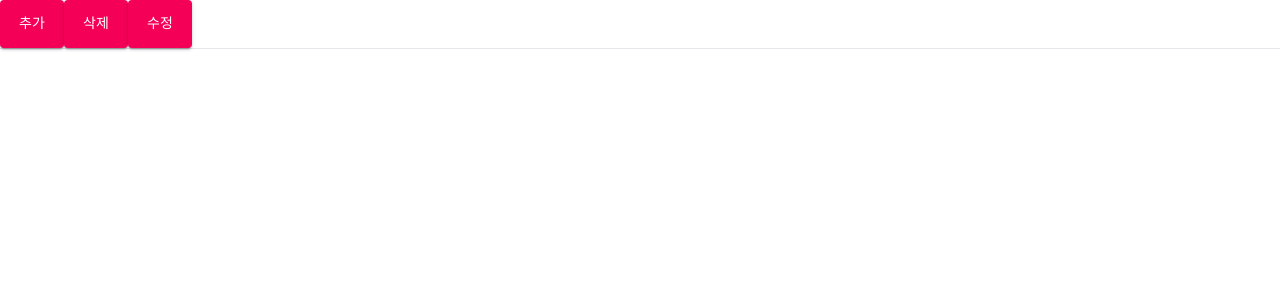
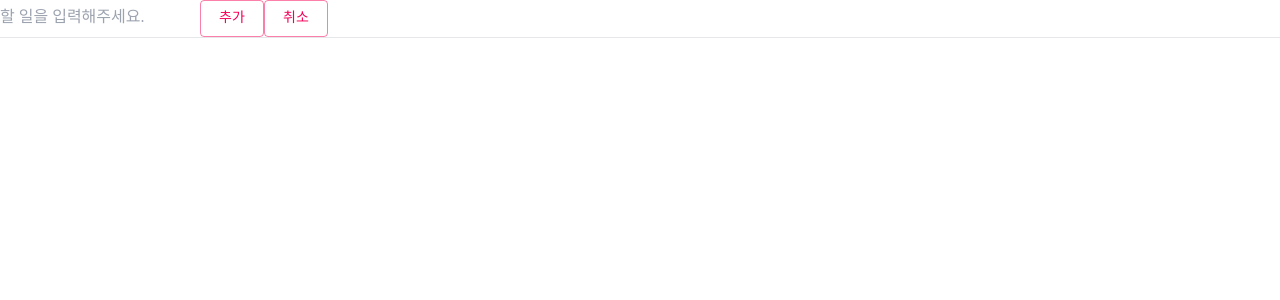
Before and after one commit to CHOMINWOONG/2024-react-exam, a React (Create React App) app: page / in a window 1280 px wide. Shown: the top 300 px of the page. Built offline with nearby package versions, Linux system fonts and the light colour scheme.

Commit message:
간단한 할 일 리스트 만들기

```diff
--- a/src/App.js
+++ b/src/App.js
@@ -1,34 +1,109 @@
 import React, { useState, useRef, useEffect, useMemo, useCallback } from 'react';
-import { Button } from "@mui/material";
+import { Button, Input } from "@mui/material";
+
+
+
+function TodoListItem({todosState, todo, index}) {
+  const [editMode, setEditMode] = useState(false);
+  const [editedContent, setEditedContent] = useState(todo.content);
+  const editedContentInputRef = useRef(null);
+
+  const onRemoveClick = () => {
+    todosState.removeTodo(index);
+
+  }
+
+  const showEdit = () => {
+    setEditMode(true);
+  }
+  const commitEdit = () => {
+      if ( editedContent.trim().length == 0 ) {
+        alert('할 일을 입력해주세요');
+        editedContentInputRef.current.focus();
+        return;
+      }
+
+      todosState.modifyTodo(index, editedContent.trim());
+
+      setEditMode(false);
+  }
+  const cancelEdit = () => {
+      setEditMode(false);
+      setEditedContent(todo.content);
+  }
+
+  return (
+    <li>
+      {todo.id}
+      {dateToStr(todo.regDate)}
+      { editMode || (
+        <>
+          {todo.content}
+          <Button variant='outlined' onClick={showEdit}>수정</Button>
+        </>
+      )}
+      {editMode && <>
+        <Input variant='plain' type="text" placeholder='할 일을 입력해주세요' value={editedContent}
+        onChange={(e) => setEditedContent(e.target.value)}/>
+        <Button variant='outlined' onClick={commitEdit}>수정완료</Button>
+        <Button variant='outlined' onClick={cancelEdit}>수정취소</Button>
+      </>}
+      <Button variant='outlined' onClick={onRemoveClick}>삭제</Button>
+    </li>
+    )
+  }
+
+
+function TodoList({todosState}) {
+  return (
+    <>
+      <ul>
+        {todosState.todos.map((todo, index) => (
+          <TodoListItem todosState={todosState} key={todo.id} todo={todo} index={index} />
+        ))}
+      </ul>
+    </>
+  )
+}
+
+function NewTodoForm({todosState}) {
+  const onSubmit = (e) => {
+    e.preventDefault();
+
+    const form = e.target;
+
+    form.content.value = form.content.value.trim();
+
+    if ( form.content.length == 0 ) {
+      alert('할 일을 입력해주세요');
+      form.content.focus();
+      return;
+
+    }
+
+    todosState.addTodo(form.content.value);
+    form.content.value= '';
+    form.content.focus();
+  }
+
+
+
+  return (
+    <form onSubmit={onSubmit}>
+      <input type="text" variant='plain' name="content" autoComplete="off" placeholder="할 일을 입력해주세요." />
+      <Button type="submit" variant='outlined'>추가</Button>
+      <Button type="reset" variant='outlined'>취소</Button>
+    </form>
+  )
+}
 
 function TodoApp({todosState}) {
 
-
-  const onAddBtnClick = () => {
-    todosState.addTodo('안녕');
-  }
-
-  const onRemoveBtnClick = () => {
-    todosState.removeTodo(1);
-  }
-
-  const onEditBtnClick = () => {
-    todosState.EditTodo(1, '수정됨');
-  }
-
   return (
     <>
-      <Button variant='contained' className="btn btn-info" onClick={onAddBtnClick}>추가</Button>
-      <Button variant='contained' className="btn btn-info" onClick={onRemoveBtnClick}>삭제</Button>
-      <Button variant='contained' className="btn btn-info" onClick={onEditBtnClick}>수정</Button>
+      <NewTodoForm todosState={todosState} />
       <hr />
-      <ul>
-        {todosState.todos.map((todo, index) => (
-          <li key={index}>
-            {todo.id} {todo.regDate} {todo.content}
-          </li>
-        ))}
-      </ul>
+      <TodoList todosState={todosState} />
     </>
   )
 }
@@ -44,7 +119,7 @@ function useTodosState() {
 
     const newTodo = {
       id,
-      regDate: "2024-04-01 12:12:12",
+      regDate: new Date(),
       content: newContent
     }
 
@@ -57,7 +132,7 @@ function useTodosState() {
     setTodos(newTodos);
   }
 
-  const EditTodo = (index, newContent) => {
+  const modifyTodo = (index, newContent) => {
     const newTodos = todos.map((todo, _index) =>
       _index !== index ? todo : { ...todo, content: newContent }
     );
@@ -68,7 +143,7 @@ function useTodosState() {
     todos,
     addTodo,
     removeTodo,
-    EditTodo
+    modifyTodo
 
   }
 
@@ -86,3 +161,23 @@ export default function App() {
     </>
   )
 }
+
+function dateToStr(d) {
+  const pad = (n) => {
+    return n < 10 ? "0" + n : n;
+  }
+
+  return (
+    d.getFullYear() +
+    "-" +
+    pad(d.getMonth() + 1) +
+    "-" +
+    pad(d.getDate()) +
+    " " +
+    pad(d.getHours()) +
+    ":" +
+    pad(d.getMinutes()) +
+    ":" +
+    pad(d.getSeconds())
+  );
+}
```
